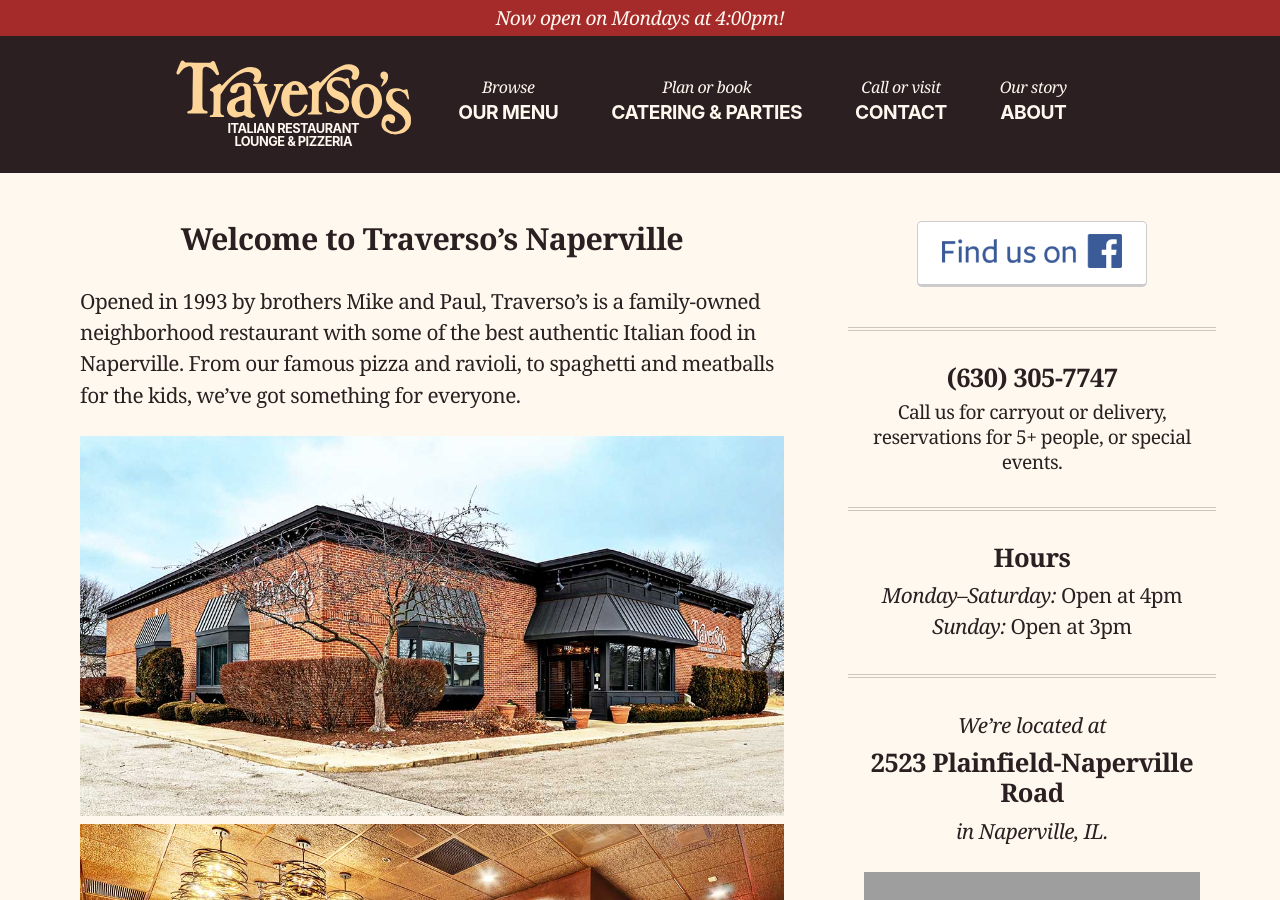
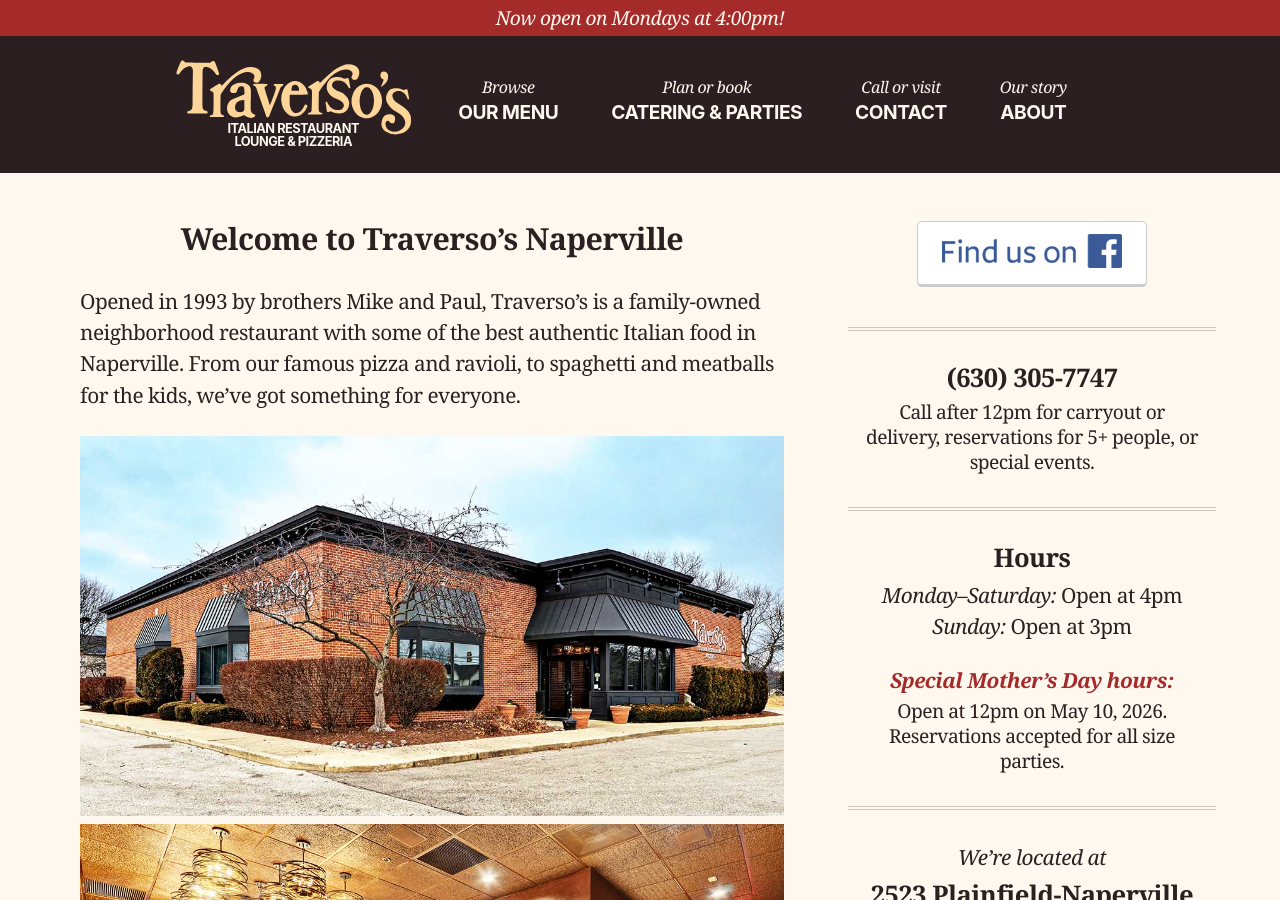
Before and after one commit to traversos/traversos.github.io, a Jekyll site: the page built from index.html, in a window 1280 px wide and 900 px high. Built offline with Jekyll 4.4.1, drawn with Linux system fonts in a browser that asks for light colours; nearby versions of some CDN libraries; grey boxes are pictures that could not be loaded.

Commit message:
2026 Mother's Day hours

```diff
--- a/contact/index.html
+++ b/contact/index.html
@@ -15,6 +15,10 @@
       <li><em>Monday–Saturday:</em> Open at 4pm</li>
       <li><em>Sunday:</em> Open at 3pm</li>
     </ul>
+    <h3 class="push-half--bottom"><em>Special Mother’s Day hours:</em></h3>
+    <p class="byline">
+      Open at 12pm on May 10, 2026.<br>Reservations accepted for all size parties.
+    </p>
     <hr>
     <p class="push-half--bottom">Traverso’s is located at <strong>2523 Plainfield-Naperville Road</strong> in Naperville, IL.</p>
     <p>Take a virtual tour of our space below, or come on by!</p>
--- a/index.html
+++ b/index.html
@@ -34,13 +34,17 @@
     <hr>
     <a name="hours"></a>
     <h2 class="push-half--bottom"><strong>(630) 305-7747</strong></h2>
-    <p class="byline">Call us for carryout or delivery, reservations for 5+ people, or special events.</p>
+    <p class="byline">Call after 12pm for carryout or delivery, reservations for 5+ people, or special events.</p>
     <hr>
     <h2 class="push-half--bottom">Hours</h2>
     <ul class="home-hours">
       <li><em>Monday–Saturday:</em> Open at 4pm</li>
       <li><em>Sunday:</em> Open at 3pm</li>
     </ul>
+    <h3 class="push-half--bottom"><em>Special Mother’s Day hours:</em></h3>
+    <p class="byline">
+    Open at 12pm on May 10, 2026.<br>Reservations accepted for all size parties.
+    </p>
     <hr>
     <p class="push-half--bottom"><em>We’re located at</em></p>
     <h2 class="push-half--bottom">2523 Plainfield-Naperville Road</h2>
```
